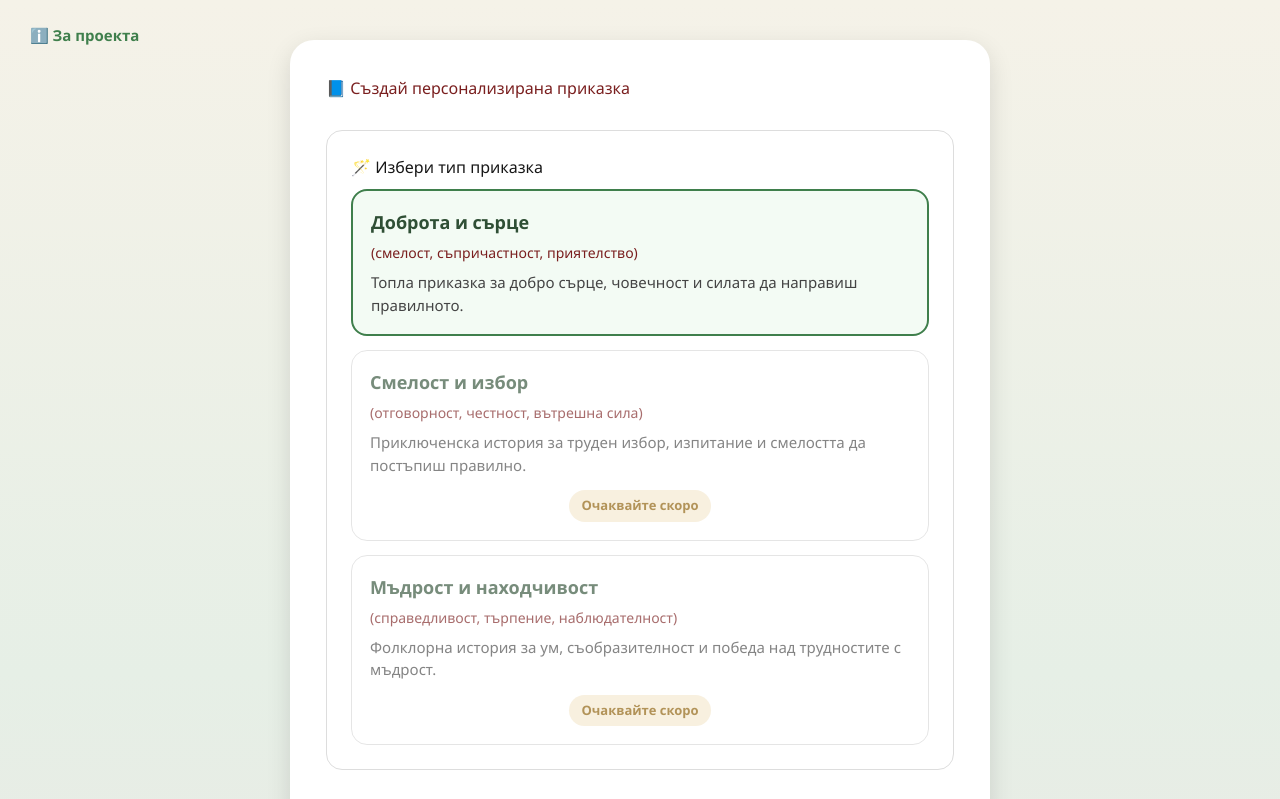
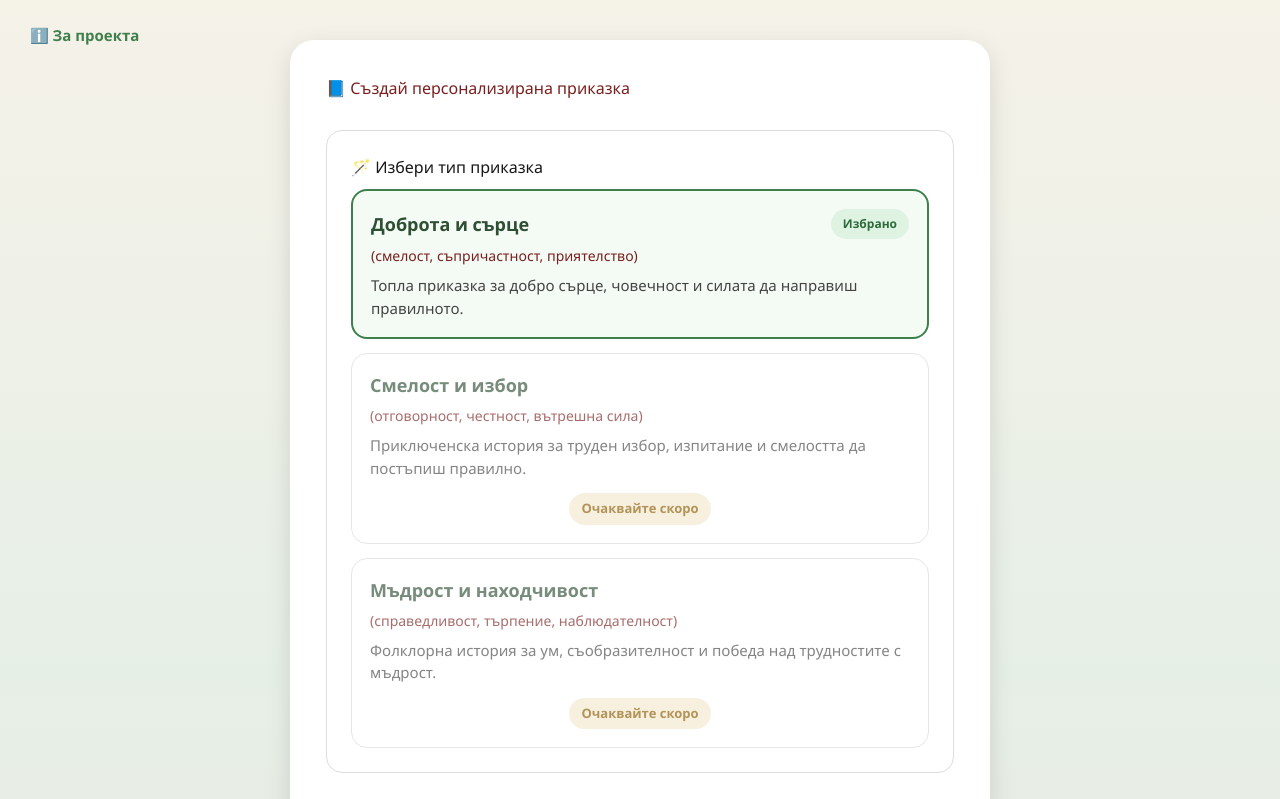
Before and after one commit to RumyanaK/ai-folklore-story-generator, a Next.js app: page /builder in a window 1280 px wide. Shown: the top 799 px of the page. Built offline with nearby package versions, Linux system fonts and the light colour scheme.

Commit message:
button change

```diff
--- a/app/builder/page.tsx
+++ b/app/builder/page.tsx
@@ -408,15 +408,41 @@ ${storyData.pages
                     }}
                   >
                     <div
+                    style={{
+                      display: "flex",
+                      justifyContent: "space-between",
+                      alignItems: "center",
+                      gap: 12,
+                      marginBottom: 6,
+                    }}
+                  >
+                  <div
+                    style={{
+                      fontSize: 18,
+                      fontWeight: 700,
+                      color: "#2f4f35",
+                    }}
+                  >
+                    {archetype.title}
+                  </div>
+
+                  {isSelected && (
+                    <span
                       style={{
-                        fontSize: 18,
+                        display: "inline-block",
+                        padding: "6px 12px",
+                        borderRadius: 999,
+                        background: "#dff3e3",
+                        color: "#2d6a39",
+                        fontSize: 12,
                         fontWeight: 700,
-                        color: "#2f4f35",
-                        marginBottom: 6,
+                        whiteSpace: "nowrap",
                       }}
                     >
-                      {archetype.title}
-                    </div>
+                      Избрано
+                    </span>
+                  )}
+                </div>
 
                     <div
                       style={{
```
